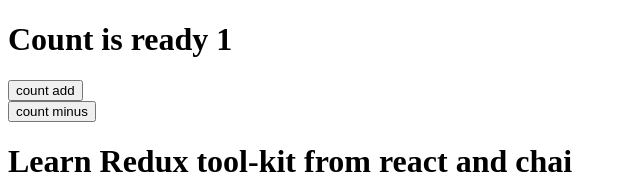
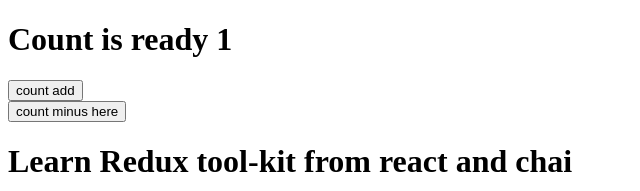
Before and after one commit to nishantsingh345/chai_react, a React (Vite) app: page / in a window 1280 px wide. Shown: the top 191 px of the page, without its empty margins (0-640 px from the left). Built offline with nearby package versions, Linux system fonts and the light colour scheme.

Commit message:
add text

```diff
--- a/src/Chai.jsx
+++ b/src/Chai.jsx
@@ -24,7 +24,7 @@
       <h1>Count is ready {count}</h1>
       <button onClick={addcount}>count add</button>
       <br />
-      <button onClick={minuscount}>count minus</button>
+      <button onClick={minuscount}>count minus here</button>
     </>
   );
 };
```
